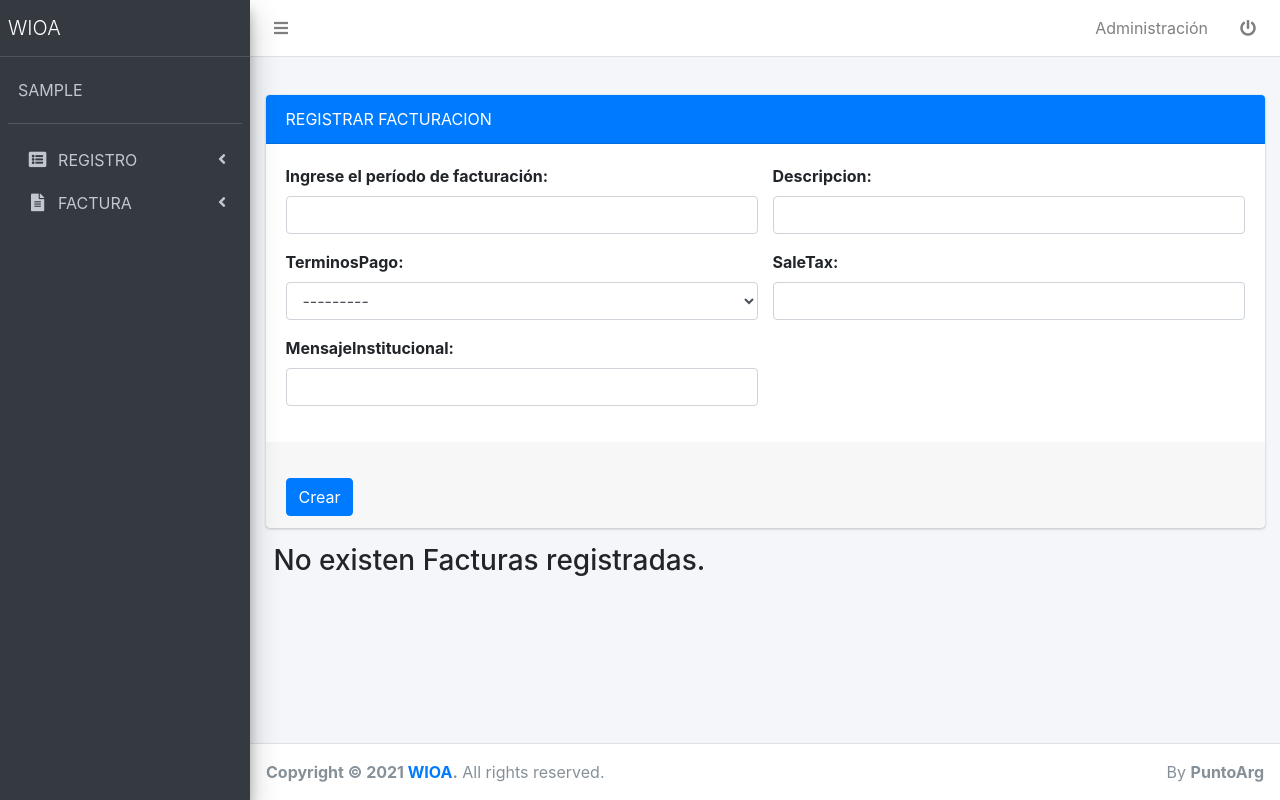
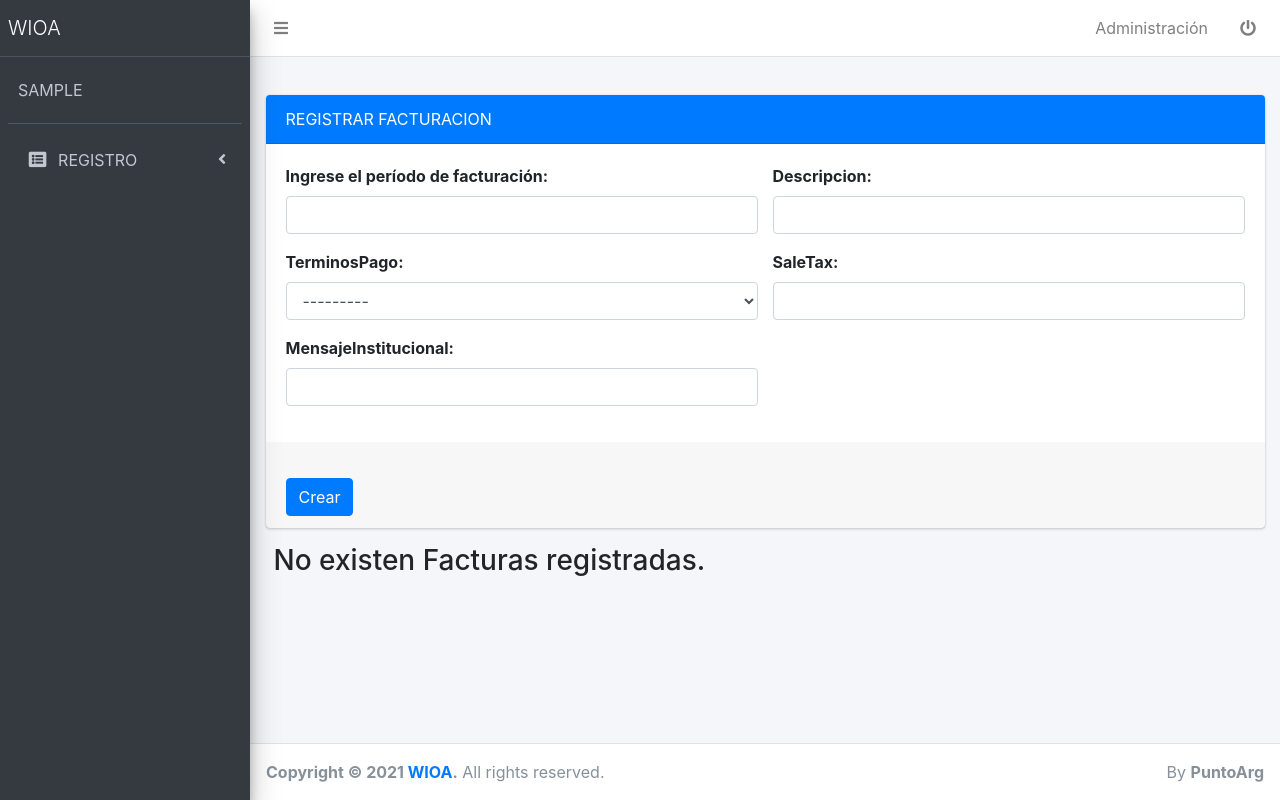
Before and after one commit to bersanonahuel/WIOA-v2, a Django app: page /registros/crearFactura/ in a window 1280 px wide. Run offline with Django 3.2, Linux system fonts and the light colour scheme; the visitor is signed in with stand-in values (Sample User, id 1); some libraries are stand-ins or nearby versions.

Commit message:
sin menu facturacion

```diff
--- a/templates/header.html
+++ b/templates/header.html
@@ -60,7 +60,7 @@
                         </li>
                     </ul>
                 </li>
-                <li class="nav-item">
+                {% comment %} <li class="nav-item">
                     <a href="#" class="nav-link">
                         <i class="nav-icon fa fa-file-text"></i> <p> FACTURA <i class="right fas fa-angle-left"></i></p>
                     </a>
@@ -71,7 +71,7 @@
                             </a>
                         </li>
                     </ul>
-                </li>
+                </li> {% endcomment %}
             </ul>
         </nav>
     </div>
```
